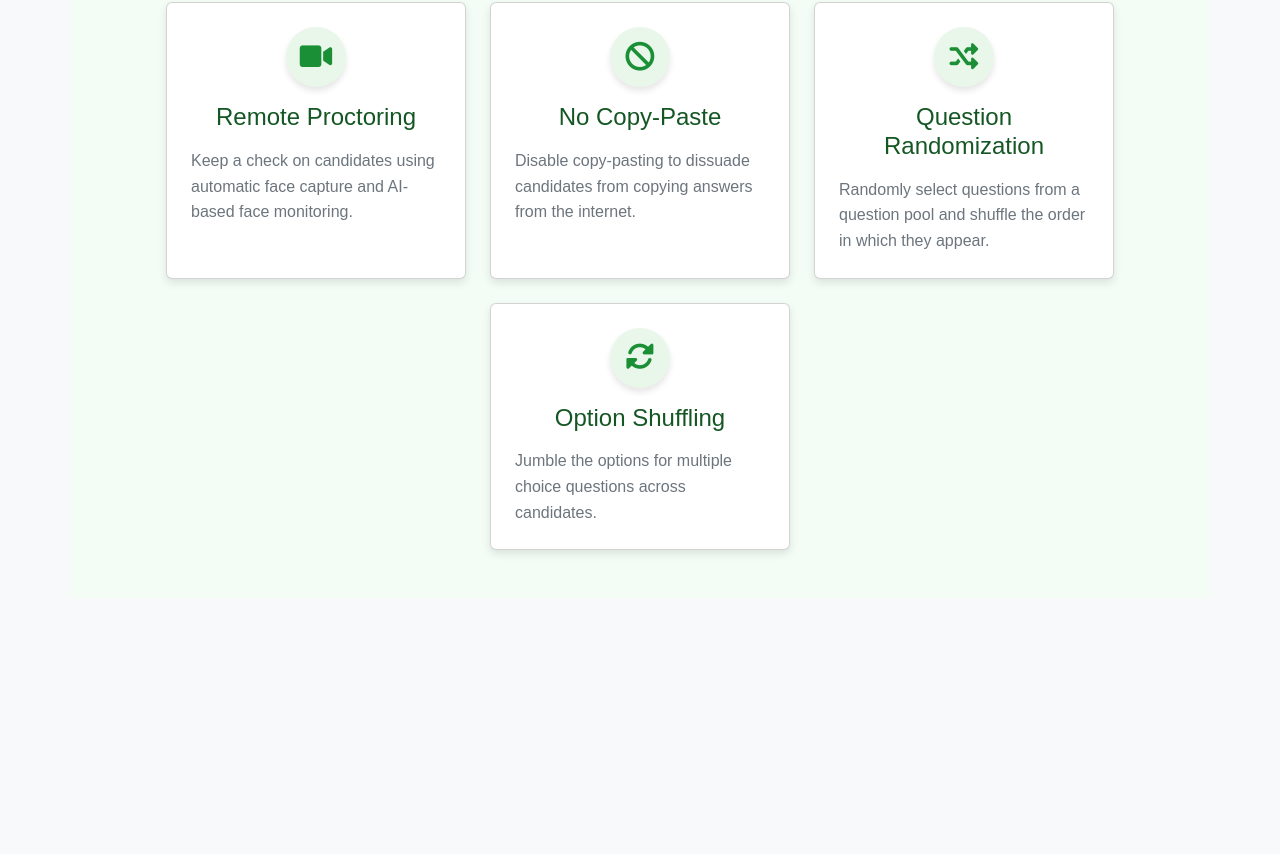
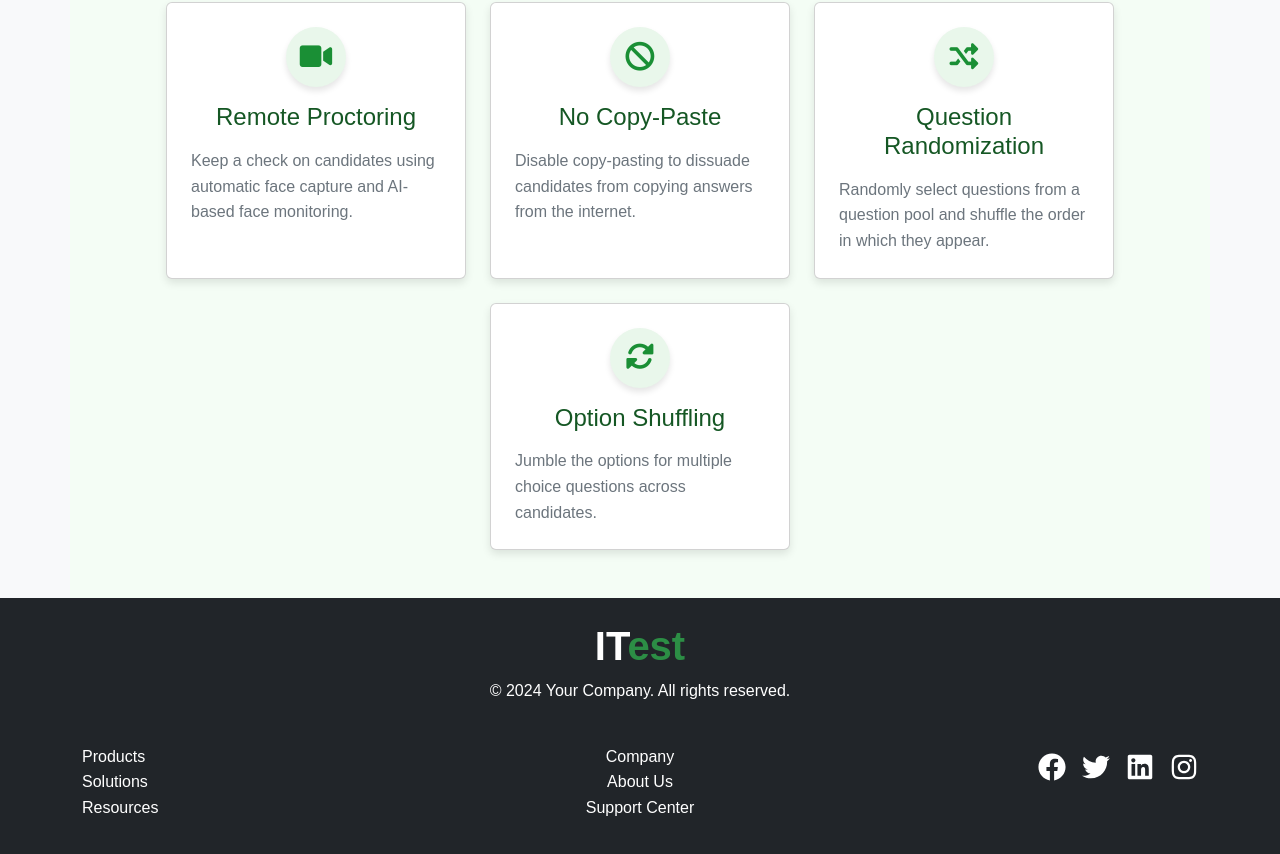
Before and after one commit to MoizAnsari7/ITest-Frontend, a React (Vite) app: page / in a window 1280 px wide. Shown: the part 1614-2468 px from the top of the page. Before the commit the page ends 2212 px from the top, so only its background shows below. Built offline with nearby package versions, Linux system fonts and the light colour scheme; no server answers.

Commit message:
Footer Section Added

```diff
--- a/package.json
+++ b/package.json
@@ -21,6 +21,7 @@
     "jwt-decode": "^4.0.0",
     "react": "^18.3.1",
     "react-dom": "^18.3.1",
+    "react-icons": "^5.4.0",
     "react-intersection-observer": "^9.14.0",
     "react-router-dom": "^7.0.2",
     "styled-components": "^6.1.13"
--- /dev/null
+++ b/src/components/FooterSection.jsx
@@ -0,0 +1,50 @@
+import React from "react";
+import { FaFacebook, FaTwitter, FaLinkedin, FaInstagram } from "react-icons/fa";
+
+const FooterSection = () => {
+  return (
+    <footer className="bg-dark text-white py-4">
+      <div className="container">
+        {/* Company Logo and Copyright */}
+        <div className="row mb-4">
+          <div className="col-12 text-center">
+            <h1 className="fw-bold">
+              IT<span style={{ color: "#2c8e45" }}>est</span>
+            </h1>
+            <p>&copy; {new Date().getFullYear()} Your Company. All rights reserved.</p>
+          </div>
+        </div>
+
+        {/* Footer Navigation Links */}
+        <div className="row">
+          <div className="col-md-4 text-center text-md-start">
+            <ul className="list-unstyled">
+              <li><a href="#products" className="text-white text-decoration-none">Products</a></li>
+              <li><a href="#solutions" className="text-white text-decoration-none">Solutions</a></li>
+              <li><a href="#resources" className="text-white text-decoration-none">Resources</a></li>
+            </ul>
+          </div>
+
+          <div className="col-md-4 text-center">
+            <ul className="list-unstyled">
+              <li><a href="#company" className="text-white text-decoration-none">Company</a></li>
+              <li><a href="#aboutus" className="text-white text-decoration-none">About Us</a></li>
+              <li><a href="#support" className="text-white text-decoration-none">Support Center</a></li>
+            </ul>
+          </div>
+
+          <div className="col-md-4 text-center text-md-end">
+            <div>
+              <a href="#" className="text-white fs-3 me-3"><FaFacebook /></a>
+              <a href="#" className="text-white fs-3 me-3"><FaTwitter /></a>
+              <a href="#" className="text-white fs-3 me-3"><FaLinkedin /></a>
+              <a href="#" className="text-white fs-3"><FaInstagram /></a>
+            </div>
+          </div>
+        </div>
+      </div>
+    </footer>
+  );
+};
+
+export default FooterSection;
--- a/src/pages/HomePage.tsx
+++ b/src/pages/HomePage.tsx
@@ -3,6 +3,7 @@ import Navbar from '../components/Navbar';
 import HeroSection from '../components/HeroSection';
 import FeaturesSection from '../components/FeaturesSection';
 import CardSection from '../components/CardSection';
+import FooterSection from '../components/FooterSection' ;
 import { motion } from 'framer-motion';
 
 const HomePage: React.FC = () => {
@@ -12,6 +13,7 @@ const HomePage: React.FC = () => {
             <HeroSection />
             <FeaturesSection />
             <CardSection />
+            <FooterSection />
         </motion.div>
     );
 };
--- a/src/pages/SignInPage.tsx
+++ b/src/pages/SignInPage.tsx
@@ -11,7 +11,7 @@ const SignInPage: React.FC = () => {
         <h2 className="mb-4 text-primary">Welcome Back!</h2>
         <p className="mb-4 text-secondary">Sign in to continue to your dashboard</p>
         <button
-          className="btn btn-primary d-flex align-items-center justify-content-center px-4 py-2 w-100"
+          className="btn btn-light btn-outline-primary d-flex align-items-center justify-content-center px-4 py-2 w-100"
           onClick={handleLogin}
           style={{ fontSize: '1rem', fontWeight: '500' }}
         >
```
Also changed, not shown: 1 other file (tests, documents, lock files or other folders).
